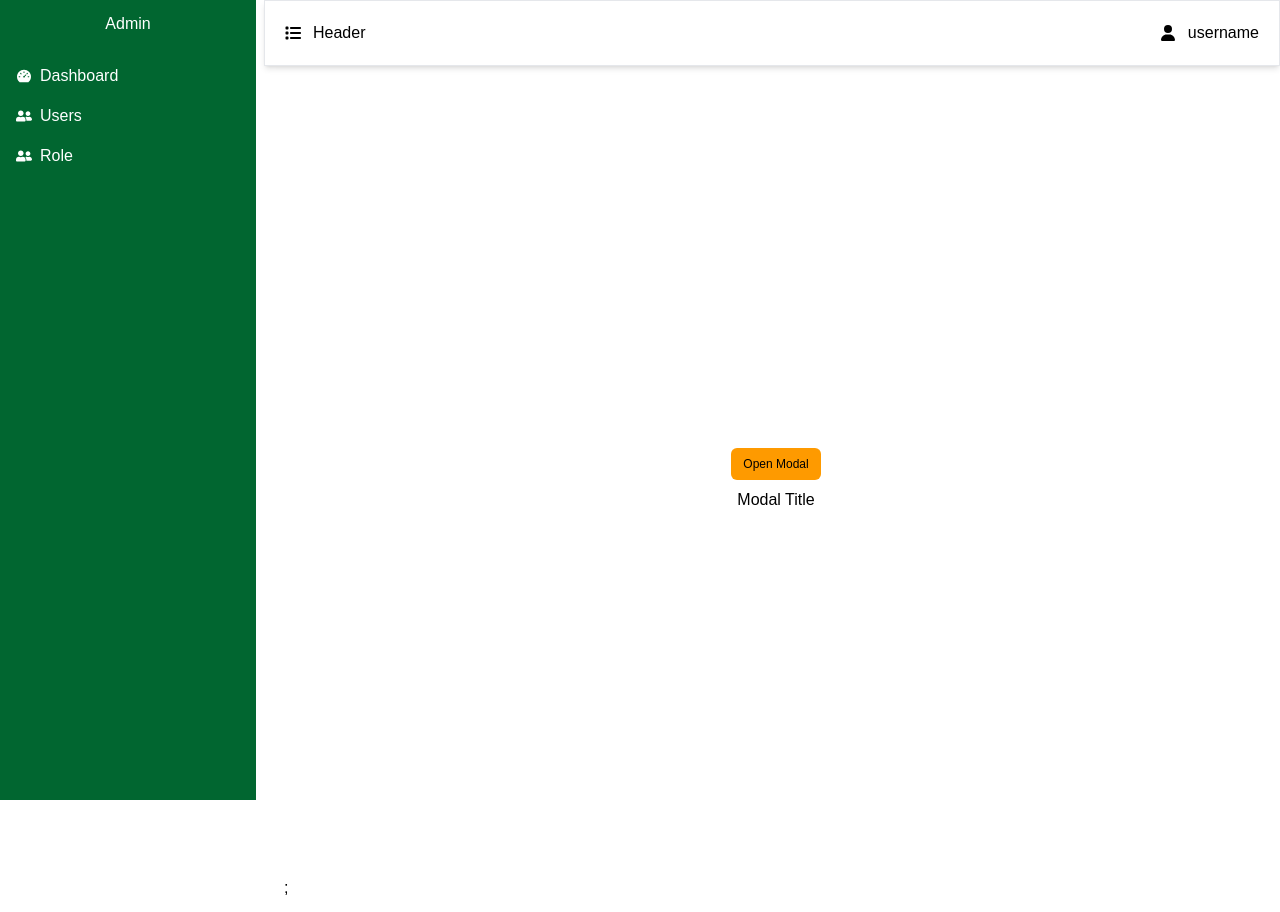
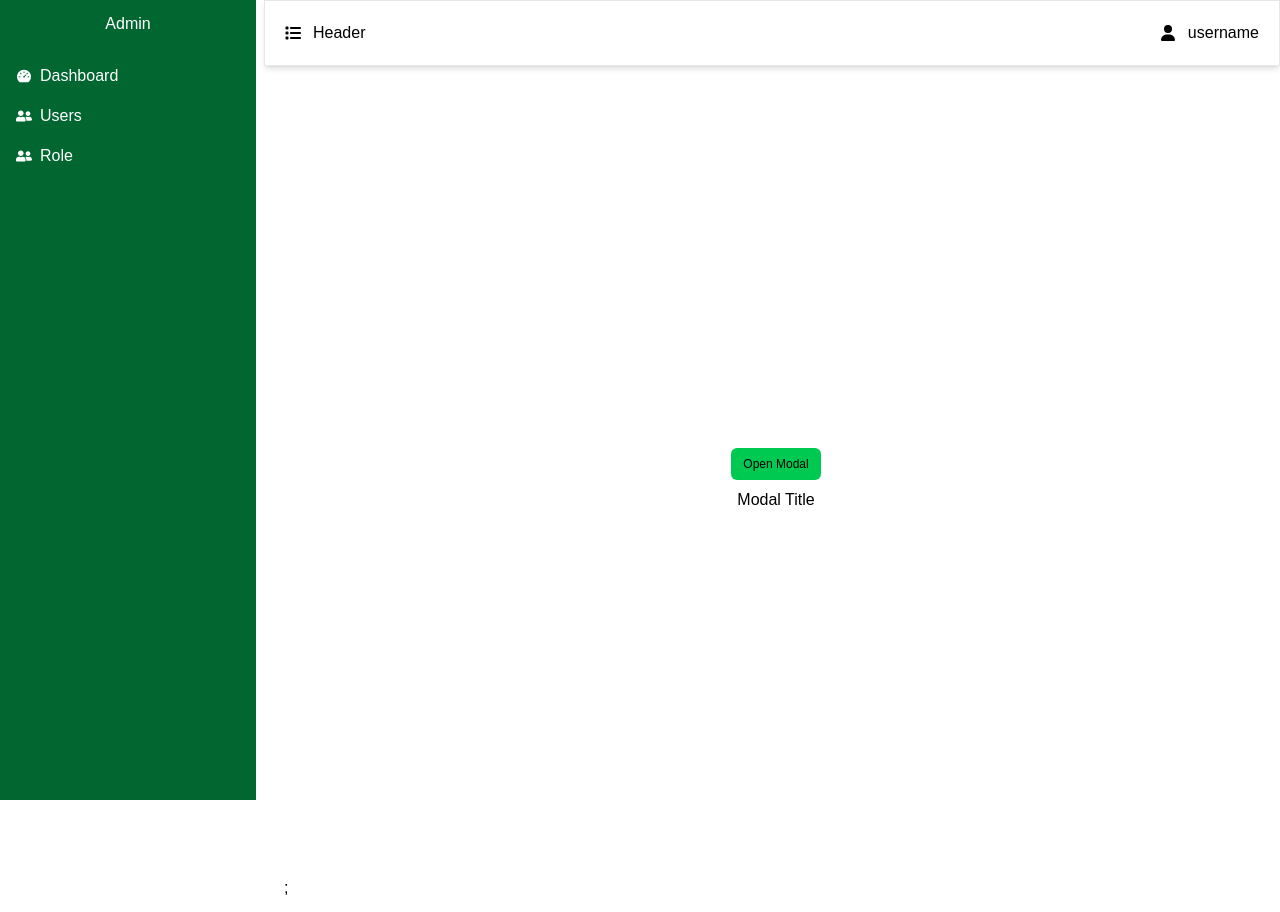
Before and after one commit to Jit-Bdr-Rana/demo-project, a Next.js app: page / in a window 1280 px wide. Built offline with nearby package versions, Linux system fonts and the light colour scheme.

Commit message:
refactor: button

```diff
--- a/src/component/Button.tsx
+++ b/src/component/Button.tsx
@@ -3,27 +3,24 @@ interface Props {
   name: string;
   backgroundColor?: string;
   onClick?: () => void;
+  type?: "submit" | "button";
 }
 
-export default function Button({ name, onClick, backgroundColor }: Props) {
+export default function Button({
+  name,
+  onClick,
+  backgroundColor,
+  type,
+}: Props) {
   return (
     <button
+      type={type || "button"}
       onClick={() => onClick && onClick()}
       className={`${
-        backgroundColor || "bg-amber-500"
+        backgroundColor || "bg-green-500"
       } text-xs px-3 p-2 rounded-md m-2`}
     >
       {name}
     </button>
   );
 }
-
-export function Button2({ name, backgroundColor }: Props) {
-  return (
-    <button
-      className={`${backgroundColor || "bg-amber-500"}  p-3 rounded-md m-3`}
-    >
-      {name}
-    </button>
-  );
-}
```
Also changed, not shown: src/pages/index.tsx (+0 -8 lines).
